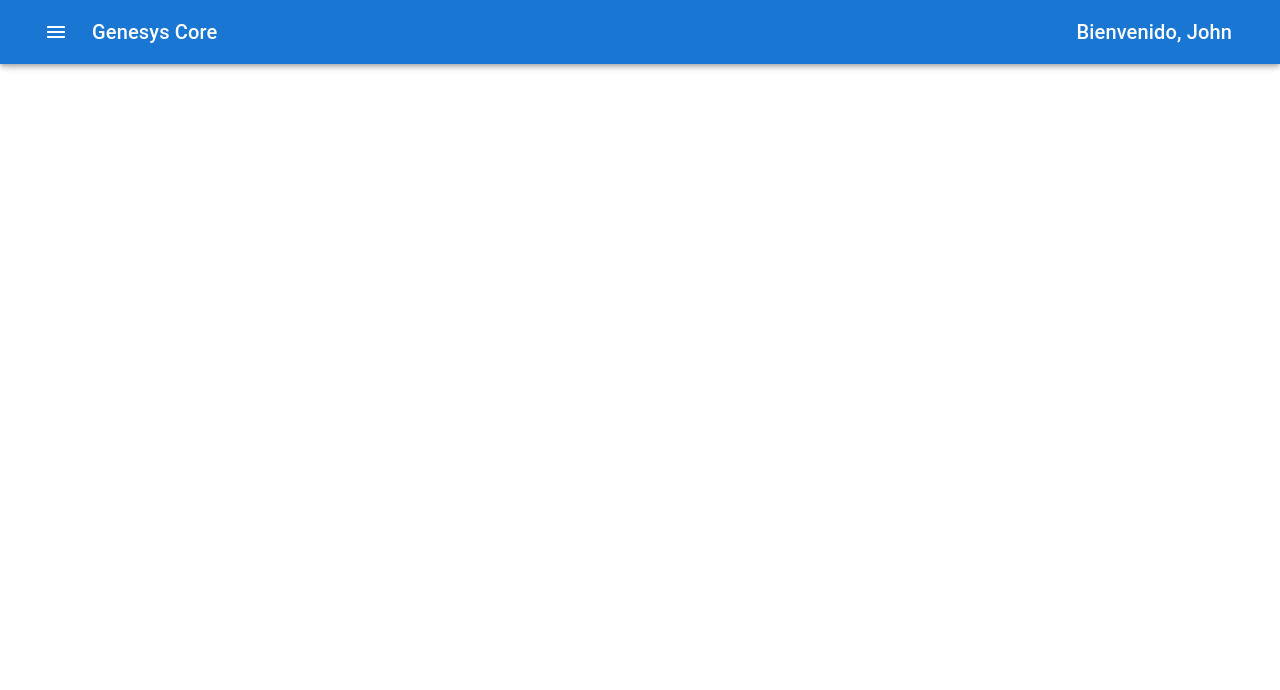
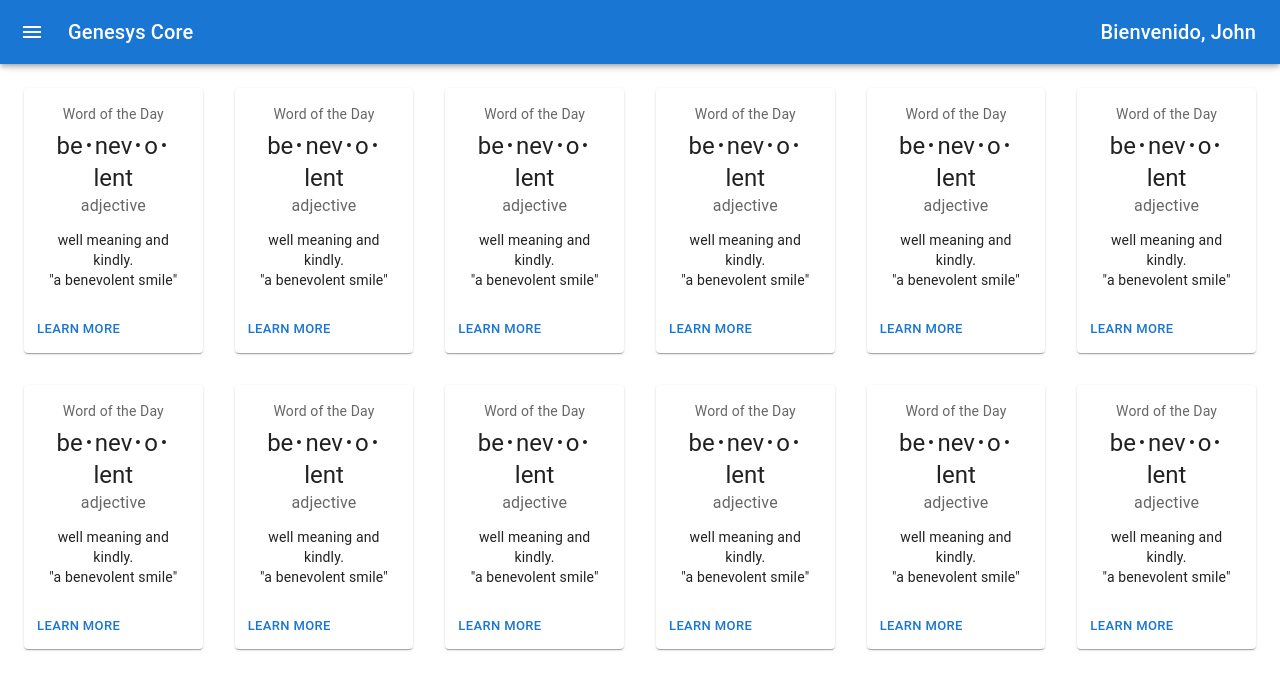
Before and after one commit to jecsdev/genesys-core, a React (Create React App) app: page / in a window 1280 px wide. Shown: the top 690 px of the page. Built offline with nearby package versions, Linux system fonts and the light colour scheme.

Commit message:
Adding card and fixing nav bar big

```diff
--- a/package.json
+++ b/package.json
@@ -13,7 +13,8 @@
     "axios": "^0.26.1",
     "react": "^17.0.2",
     "react-dom": "^17.0.2",
-    "react-scripts": "5.0.0",
+    "react-router-dom": "^6.3.0",
+    "react-scripts": "^2.1.3",
     "web-vitals": "^2.1.4"
   },
   "scripts": {
--- a/src/App.jsx
+++ b/src/App.jsx
@@ -1,5 +1,6 @@
 import Login from './components/Login'
 import './App.css';
+import React from 'react';
 import NavigationDrawer from './components/NavigationDrawer';
 
 
--- a/src/components/Login.jsx
+++ b/src/components/Login.jsx
@@ -41,7 +41,7 @@
         <h1>Your are logged in!</h1>
         <br/>
         <p>
-          <a href="#">Go to home</a>
+          <a>Go to home</a>
         </p>
       </section>
     ): (
@@ -84,7 +84,7 @@
       </FormControl>
       <p>¿Necesita una cuenta?</p>
         <span className="line">
-          <a href="#">Registrarse</a>
+          <a>Registrarse</a>
         </span>
         </Paper>
 
--- a/src/components/NavigationDrawer.jsx
+++ b/src/components/NavigationDrawer.jsx
@@ -4,6 +4,11 @@
 import ChevronRightIcon from '@mui/icons-material/ChevronRight';
 import MuiAppBar from '@mui/material/AppBar';
 import Box from '@mui/material/Box';
+import Button from '@mui/material/Button';
+import Card from '@mui/material/Card';
+import CardContent  from '@mui/material/CardContent';
+import CardActions from '@mui/material/CardActions';
+import Grid from '@mui/material/Grid';
 import ListItemAvatar  from '@mui/material/ListItemAvatar';
 import GroupIcon from '@mui/icons-material/Group';
 import HouseIcon from '@mui/icons-material/House';
@@ -23,6 +28,14 @@
 
 export default function NavigationDrawer(props) {
   const drawerWidth = 240;
+  const bull = (
+    <Box
+      component="span"
+      sx={{ display: 'inline-block', mx: '2px', transform: 'scale(0.8)' }}
+    >
+      •
+    </Box>
+  );
   const Main = styled('main', { shouldForwardProp: (prop) => prop !== 'open' })(
     ({ theme, open }) => ({
       flexGrow: 1,
@@ -83,14 +96,13 @@
       <Box sx={{ display: 'flex'}}>
         <CssBaseline />
         <AppBar position="fixed" open={open}>
-          <Container maxWidth="xl">
             <Toolbar>
               <IconButton
                 color="inherit"
                 aria-label="open drawer"
                 onClick={handleDrawerOpen}
                 edge="start"
-                sx={{ mr: 2, ...(open && { display: 'none'}) }}
+                sx={{ mr: 2, ...(open && { display: 'flex'}) }}
               >
                 <MenuIcon />
               </IconButton>
@@ -106,7 +118,6 @@
                 </Typography>
               </div>
             </Toolbar>
-          </Container>
         </AppBar>
         <Drawer
           sx={{
@@ -130,7 +141,6 @@
           <List>
           <ListItem button >
                 <ListItemAvatar>
-
                     <HouseIcon/>
                 </ListItemAvatar>
                 <ListItemText primary="Inicio"/>
@@ -160,8 +170,39 @@
         </Drawer>
         <Main open={open}>
           <DrawerHeader />
+            <Grid container spacing={{ xs: 4, md: 4 }} columns={{ xs: 4, sm: 8, md: 12 }}>
+            {Array.from(Array(12)).map((_, index) => (
+              <Grid item xs={2} sm={4} md={2} key={index}>
+                <Card sx={{ maxWidth: 250 }}>
+                  <CardContent>
+                    <Typography sx={{ fontSize: 14 }} color="text.secondary" gutterBottom>
+                      Word of the Day
+                    </Typography>
+                    <Typography variant="h5" component="div">
+                      be{bull}nev{bull}o{bull}lent
+                    </Typography>
+                    <Typography sx={{ mb: 1.5 }} color="text.secondary">
+                      adjective
+                    </Typography>
+                    <Typography variant="body2">
+                      well meaning and kindly.
+                      <br />
+                      {'"a benevolent smile"'}
+                    </Typography>
+                  </CardContent>
+                  <CardActions>
+                    <Button size="small">Learn More</Button>
+                  </CardActions>
+                </Card>
+              </Grid>
+            ))}
+        </Grid>
 
-        </Main>
-      </Box>
+
+      </Main>
+
+    </Box>
+
+
     );
 }
--- a/src/context/AuthProvider.jsx
+++ b/src/context/AuthProvider.jsx
@@ -1,4 +1,5 @@
 import {createContext, useState} from 'react'
+import React from 'react'
 
 const AuthContext = createContext({});
 
```
Also changed, not shown: 1 other file (tests, documents, lock files or other folders).
